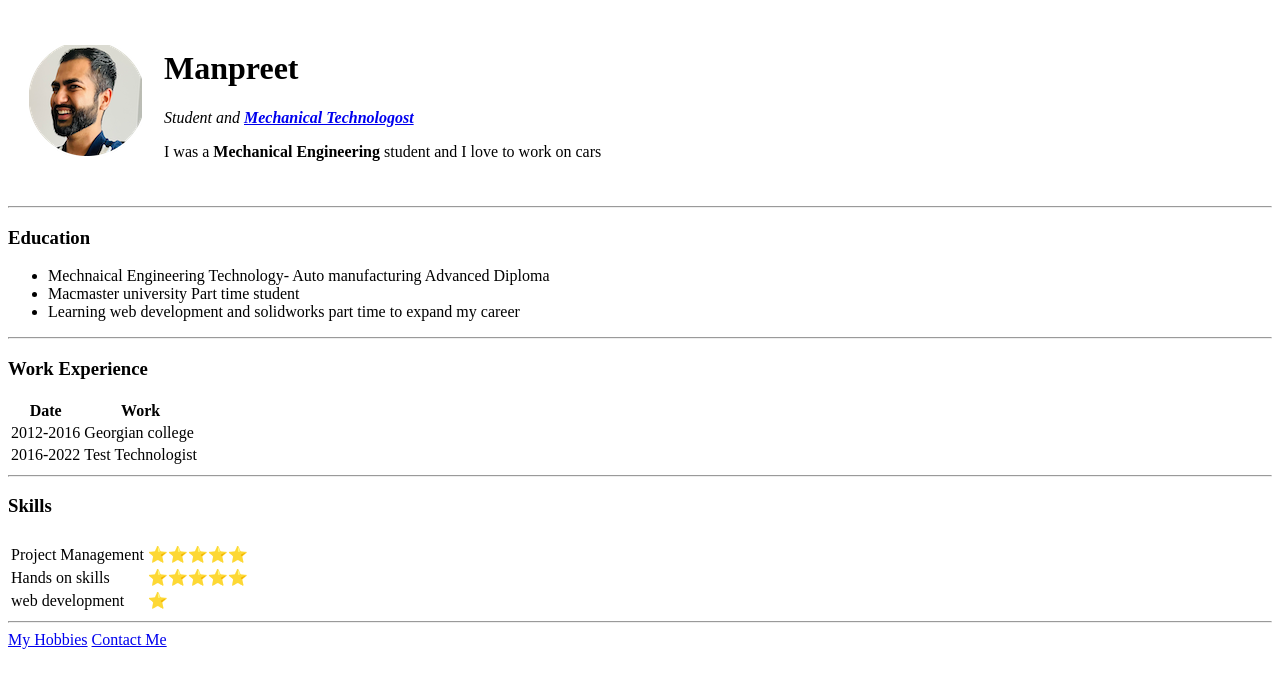
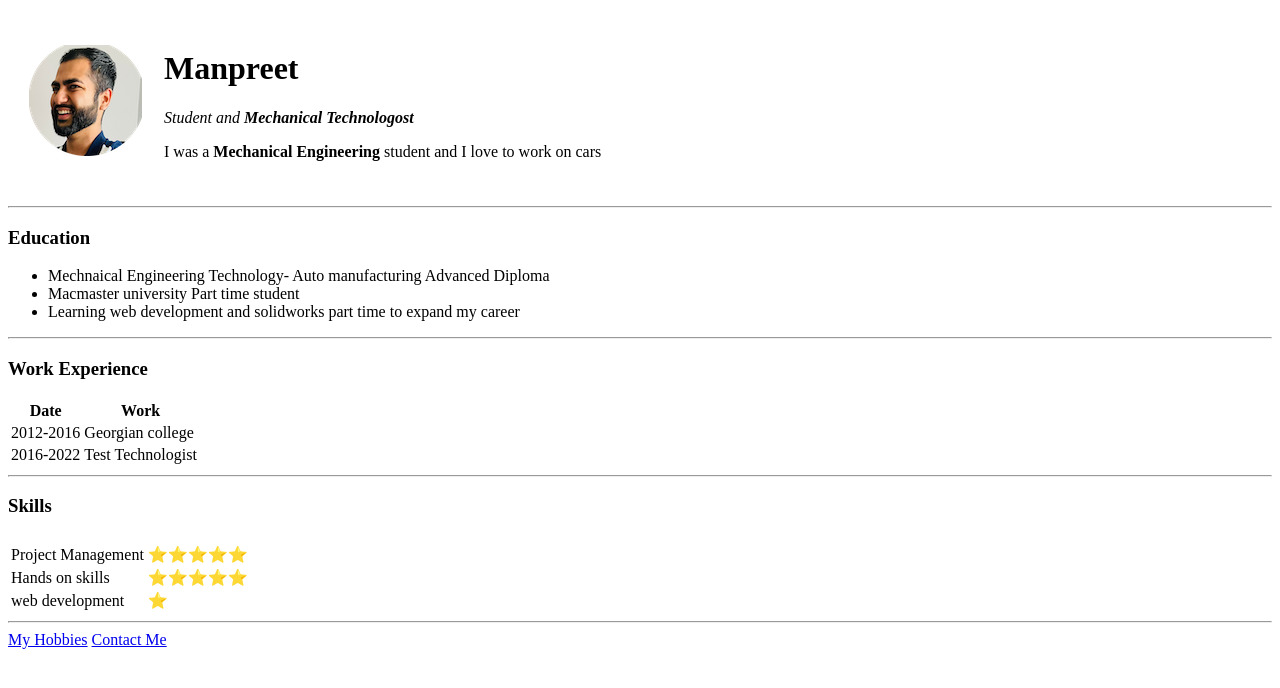
Before and after one commit to Manpreet0846/CV, a plain HTML site: page index.html in a window 1280 px wide. Drawn offline with Linux system fonts and the light colour scheme.

Commit message:
Update index.html

```diff
--- a/index.html
+++ b/index.html
@@ -11,7 +11,7 @@
     <tr>
       <td><img src="Images/IMG_4997.png" alt="Manpreet Singh profile picture"></td>
       <td><h1> Manpreet</h1>
-      <p><em>Student and <strong><a href="images/img_0692.png">Mechanical Technologost</a></strong></em></p>
+      <p><em>Student and <strong>Mechanical Technologost</a></strong></em></p>
       <p>I was a <strong>Mechanical Engineering</strong> student and I love to work on cars</p></td>
     </tr>
   </table>
```
